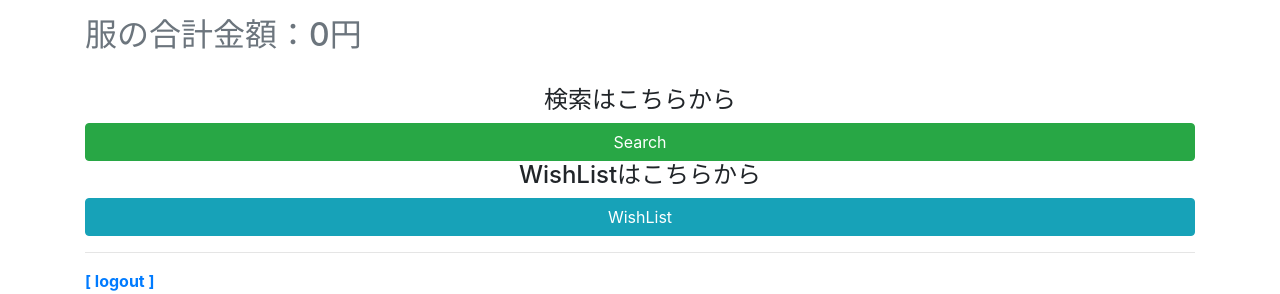
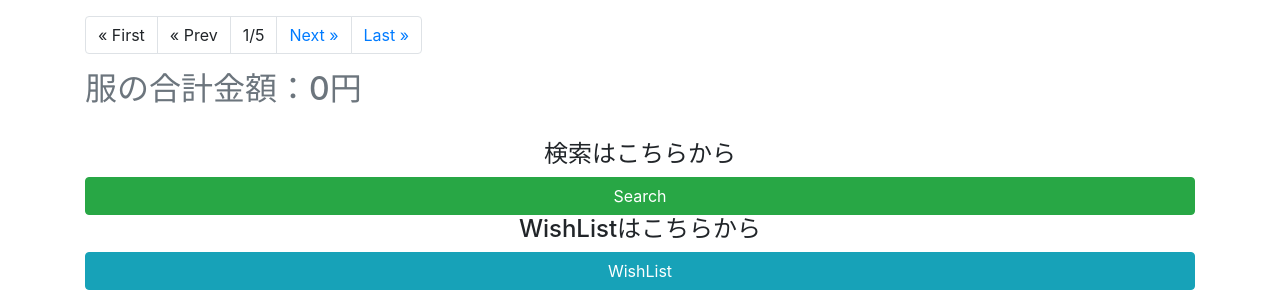
Before and after one commit to kimuson13/close-cloth, a Django app: page /clothes/top in a window 1280 px wide. Shown: the part 351-645 px from the top of the page. Run offline with Django 3.2, Linux system fonts and the light colour scheme; a user stored in the database is signed in; data comes from the database, SQL or seed files in the repository; both versions use the stored data as it was after the commit; some libraries are stand-ins or nearby versions.

Commit message:
create paginator but dont move

```diff
--- a/cloth_manage/clothes/templates/clothes/top.html
+++ b/cloth_manage/clothes/templates/clothes/top.html
@@ -28,6 +28,41 @@
     </tr>
     {% endfor %}
 </table>
+<ul class="pagination w-100">
+    {% if data.has_previous %}
+    <li class="page-item">
+        <a class="page-link" href="{% url 'top' %}">&laquo; First</a>
+    </li>
+    <li class="page-item">
+        <a class="page-link" href="{% url 'top' %}{{data.previous_page_number}}">&laquo; Prev</a>
+    </li>
+    {% else %}
+    <li class="page-item">
+        <a class="page-link">&laquo; First</a>
+    </li>
+    <li class="page-item">
+        <a class="page-link">&laquo; Prev</a>
+    </li>
+    {% endif %}
+    <li class="page-item">
+        <a class="page-link">{{data.number}}/{{data.paginator.num_pages}}</a>
+    </li>
+    {% if data.has_next %}
+    <li class="page-item">
+        <a class="page-link" href="{% url 'top' %}{{data.next_page_number}}">Next &raquo;</a>
+    </li>
+    <li class="page-item">
+        <a class="page-link" href="{% url 'top' %}{{data.paginator_num_pages}}">Last &raquo;</a>
+    </li>
+    {% else %}
+    <li class="page-item">
+        <a class="page-link">Next &raquo;</a>
+    </li>
+    <li class="page-item">
+        <a class="page-link">Last &raquo;</a>
+    </li>
+    {% endif %}
+</ul>
 <p class="h2 text-secondary">服の合計金額：{{sum_price}}円</p>
 <br>
 <h1 class="h4 text-center">検索はこちらから</h1>
--- a/cloth_manage/clothes/urls.py
+++ b/cloth_manage/clothes/urls.py
@@ -7,12 +7,14 @@ urlpatterns = [
     path('signup', Create_account.as_view(), name='signup'),
     path('signin', Account_Login.as_view(), name='signin'),
     path('top', views.top, name='top'),
+    path('top/<int:num>', views.top, name='top'),
     path('detail/<int:num>', views.detail, name='detail'),
     path('post', views.post, name='post'),
     path('edit/<int:num>', views.edit, name='edit'),
     path('delete/<int:num>', views.delete, name='delete'),
     path('search', views.search, name='search'),
     path('wishlist', views.wishlist, name='wishlist'),
+    path('wishlit/<int:num>', views.wishlist, name='wishlist'),
     path('wishlist_add', views.wishlist_add, name='wishlist_add'),
     path('wishlist_edit/<int:num>', views.wishlist_edit, name='wishlist_edit'),
     path('wishlist_delete/<int:num>', views.wishlist_delete, name='wishlist_delete'),
--- a/cloth_manage/clothes/views.py
+++ b/cloth_manage/clothes/views.py
@@ -4,6 +4,7 @@ from django.contrib.auth import login, authenticate, logout
 from django.views.generic import CreateView
 from django.contrib.auth.views import LoginView, LogoutView
 from django.db.models import Q
+from django.core.paginator import Paginator
 from django.contrib.auth.decorators import login_required
 from .models import Post, Wanted
 from . forms import UserCreateForm, PostForm, WantedForm, LoginForm, NameSearchForm
@@ -48,14 +49,15 @@ def index(request):
     return render(request, 'clothes/index.html', params)
 
 @login_required(login_url='/signin/')
-def top(request):
+def top(request, num=1):
     data = Post.objects.order_by('buying_date').reverse()
     user = request.user
     price = Post.objects.filter(owner=user).values_list('price', flat=True)
     sum_price = sum(price)
+    page = Paginator(data, 5)
     params = {
         'title': 'all cloth',
-        'data': data,
+        'data': page.get_page(num),
         'sum_price': sum_price,
         'login_user': user,
     }
@@ -159,14 +161,15 @@ def search(request):
     return render(request, 'clothes/search.html', params)
 
 @login_required(login_url='/signin/')
-def wishlist(request):
+def wishlist(request, num=1):
     user = request.user
     data = Wanted.objects.order_by('priority')
     price = Wanted.objects.filter(owner=user).values_list('wanted_price', flat=True)
     sum_price = sum(price)
+    page = Paginator(data, 5)
     params = {
         'title': 'wishlist',
-        'data': data,
+        'data': page.get_page(num),
         'sum_price':sum_price,
         'login_user': user,
     }
```
Also changed, not shown: cloth_manage/db.sqlite3.
